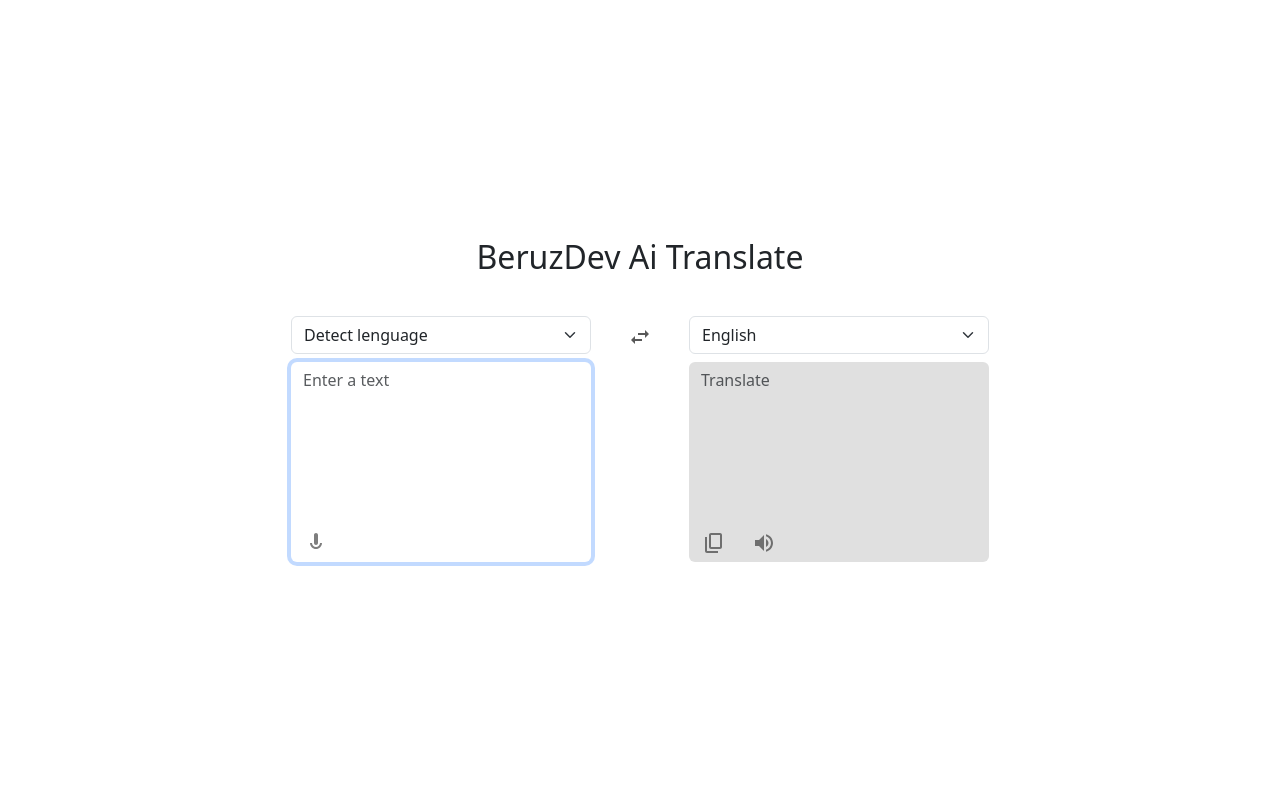
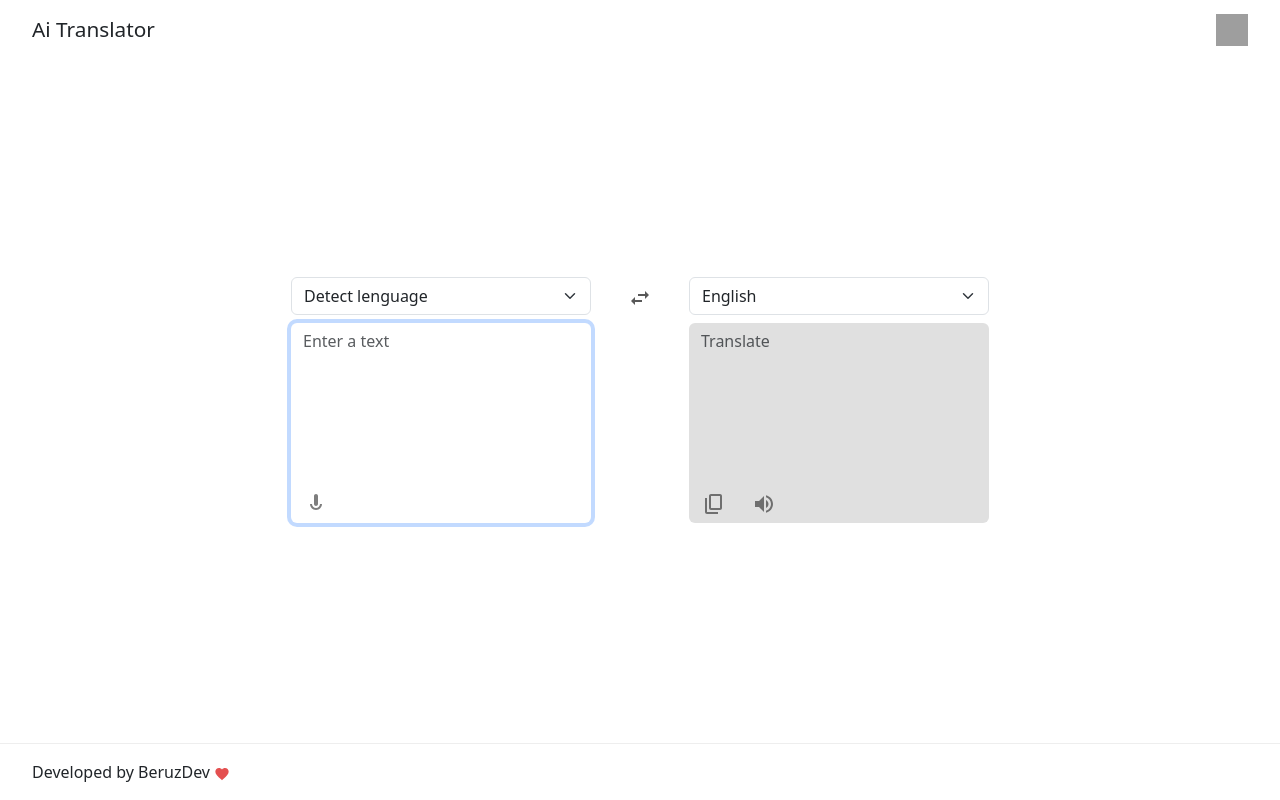
Before and after one commit to BeruzDev/ai-translate, a React (Vite) app: page / in a window 1280 px wide. Built offline with nearby package versions, Linux system fonts and the light colour scheme; grey boxes are pictures that could not be loaded.

Commit message:
footer and header added ✅

```diff
--- a/src/App.tsx
+++ b/src/App.tsx
@@ -5,6 +5,7 @@ import {
   ClipboardIcon,
   SpeakerIcon,
   MicrophoneIcon,
+  HeartIcon,
 } from './components/Icons.tsx'
 import { useStore } from './hooks/useStore.ts'
 import { useDebounce } from './hooks/useDebounce.ts'
@@ -107,11 +108,41 @@ function App() {
   }
 
   return (
+    <>
+      <header
+        style={{
+          position: 'fixed',
+          top: 0,
+          left: 0,
+          width: '100%',
+          height: '60px',
+          background: '#fff',
+          display: 'flex',
+          alignItems: 'center',
+          justifyContent: 'space-between',
+          padding: '0 2rem',
+          zIndex: 101,
+        }}
+      >
+        <span style={{  fontSize: '1.3rem' }}>
+          Ai Translator
+        </span>
+        <a
+          href="https://github.com/BeruzDev/ai-translate"
+          target="_blank"
+          rel="noopener noreferrer"
+          style={{ display: 'flex', alignItems: 'center' }}
+          aria-label="GitHub"
+        >
+          <img
+            src="https://github.githubassets.com/images/modules/logos_page/GitHub-Mark.png"
+            alt="GitHub"
+            width={32}
+            height={32}
+          />
+        </a>
+      </header>
       <Container fluid>
-      <h2 style={{ textAlign: 'center', marginBottom: '2.5rem' }}>
-        BeruzDev Ai Translate
-      </h2>
-
         <Row>
           <Col>
             <Stack gap={2}>
@@ -191,6 +222,23 @@ function App() {
           </Col>
         </Row>
       </Container>
+
+      <footer
+        style={{
+          position: 'fixed',
+          left: 0,
+          bottom: 0,
+          width: '100%',
+          textAlign: 'left',
+          padding: '1rem 2rem',
+          borderTop: '1px solid #eee',
+          background: '#fff',
+          zIndex: 100,
+        }}
+      >
+        Developed by BeruzDev <HeartIcon />
+      </footer>
+    </>
   )
 }
 
--- a/src/components/Icons.tsx
+++ b/src/components/Icons.tsx
@@ -51,3 +51,19 @@ export const MicrophoneIcon = () => (
     <path d="M12 14c1.1 0 2-.9 2-2V4c0-1.1-.9-2-2-2s-2 .9-2 2v8c0 1.1.9 2 2 2zm6-2c0 3.31-2.69 6-6 6s-6-2.69-6-6h2c0 2.21 1.79 4 4 4s4-1.79 4-4h2z"></path>
   </svg>
 )
+
+export const HeartIcon = () => (
+  <svg
+    focusable="false"
+    xmlns="http://www.w3.org/2000/svg"
+    width="16"
+    height="16"
+    viewBox="0 0 24 24"
+    style={{ verticalAlign: 'middle', color: '#E45050'}}
+  >
+    <path
+      d="M12 21.35l-1.45-1.32C5.4 15.36 2 12.28 2 8.5 2 5.42 4.42 3 7.5 3c1.74 0 3.41 0.81 4.5 2.09C13.09 3.81 14.76 3 16.5 3 19.58 3 22 5.42 22 8.5c0 3.78-3.4 6.86-8.55 11.54L12 21.35z"
+      fill="#E45050"
+    />
+  </svg>
+)
```
Lines whose indentation alone changed are shown as unchanged.
